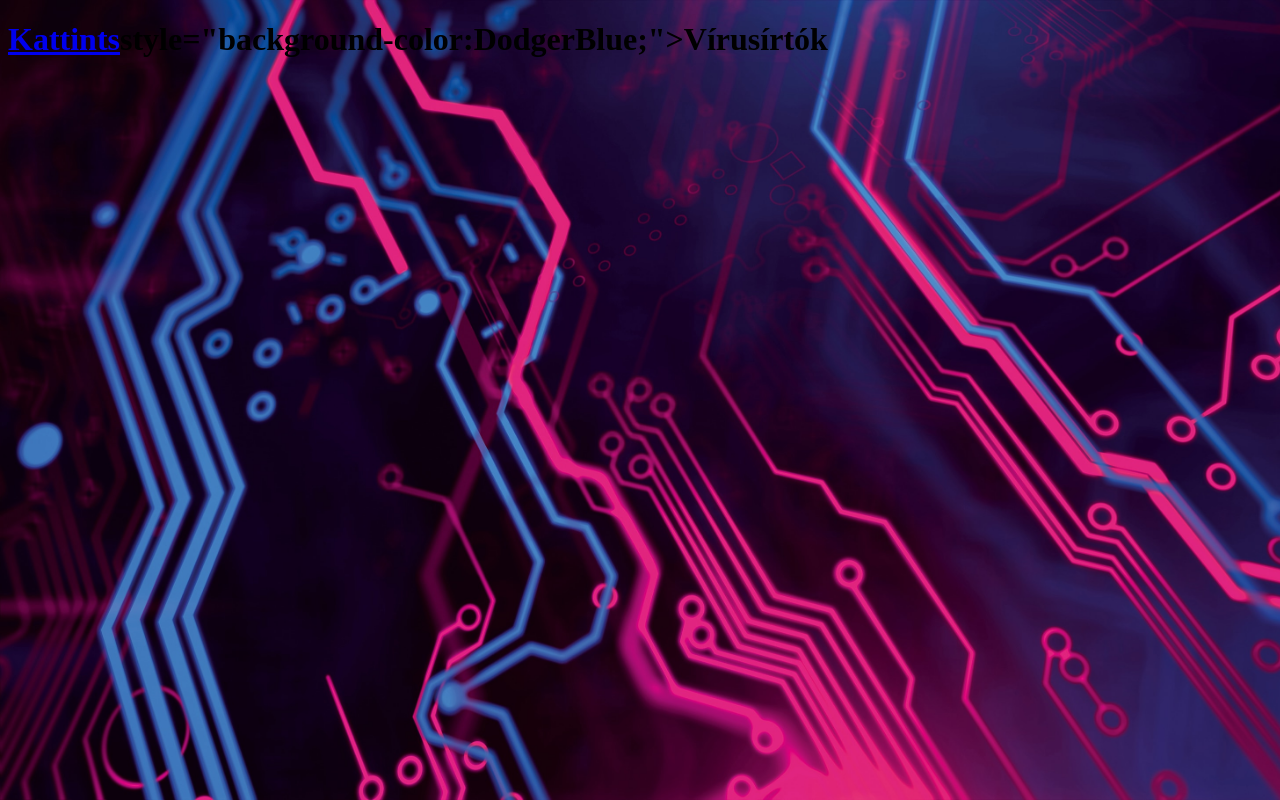
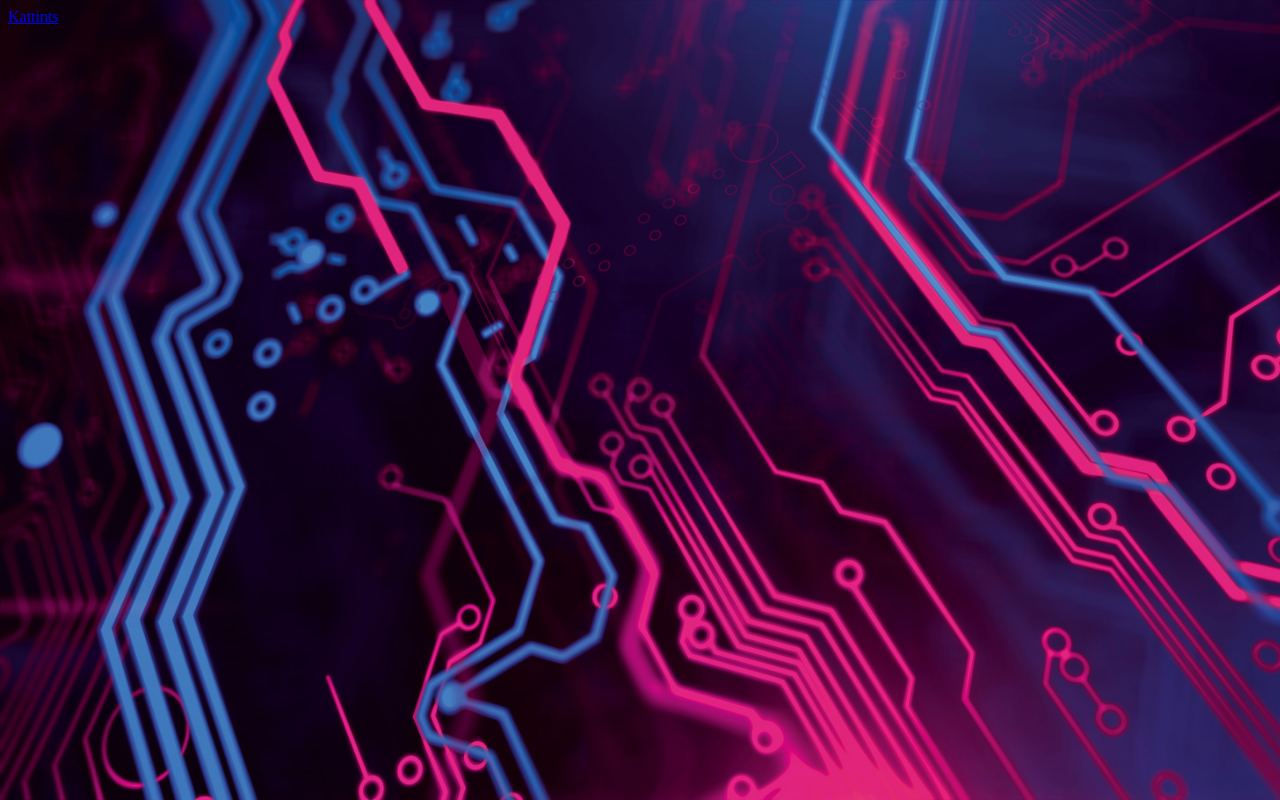
Before and after one commit to bugybenjamin/technology.github.io, a plain HTML site: page index.html in a window 1280 px wide. Drawn offline with Linux system fonts and the light colour scheme.

Commit message:
Update index.html

```diff
--- a/index.html
+++ b/index.html
@@ -7,6 +7,6 @@
     <title>Technology</title>
 </head>
 <body>
-<h1 <div class="centered"><a href=" https://bugybenjamin.github.io/technology.github.io/" target="_blank">Kattints</a></div>style="background-color:DodgerBlue;">Vírusírtók</h1>
+<a color="red" href="https://docs.google.com/presentation/d/1RPNtCVE_u4FrDAbHT73EnCo5EDUhcyiq/edit#slide=id.p1 " target="_blank">Kattints</a></div>
 </body>
 </html>
```
